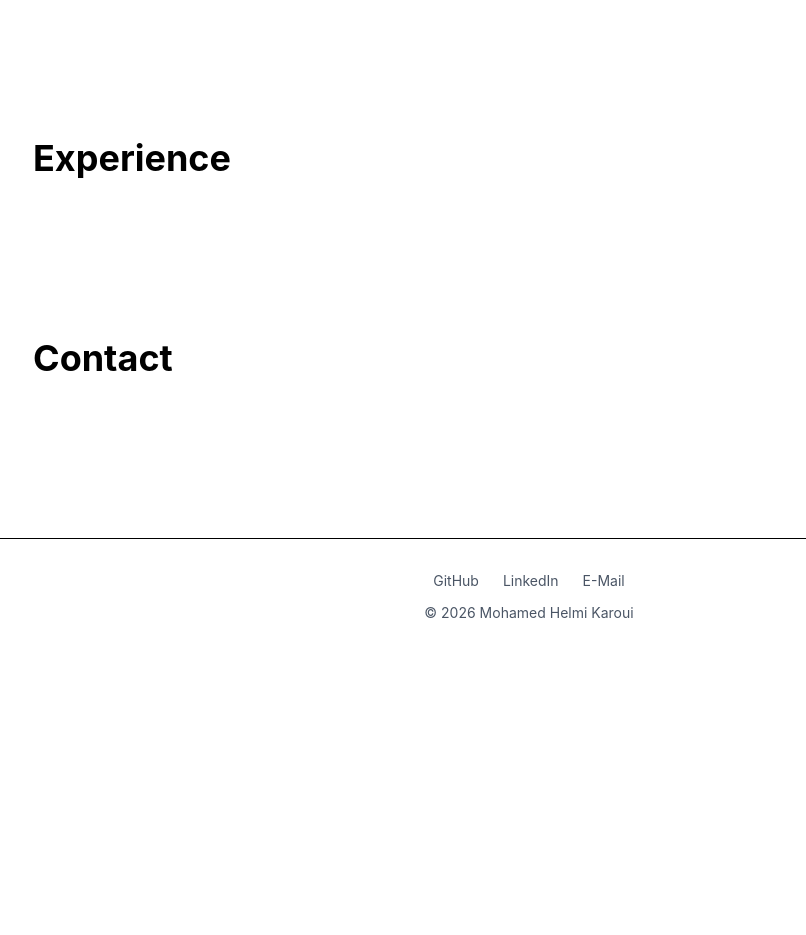
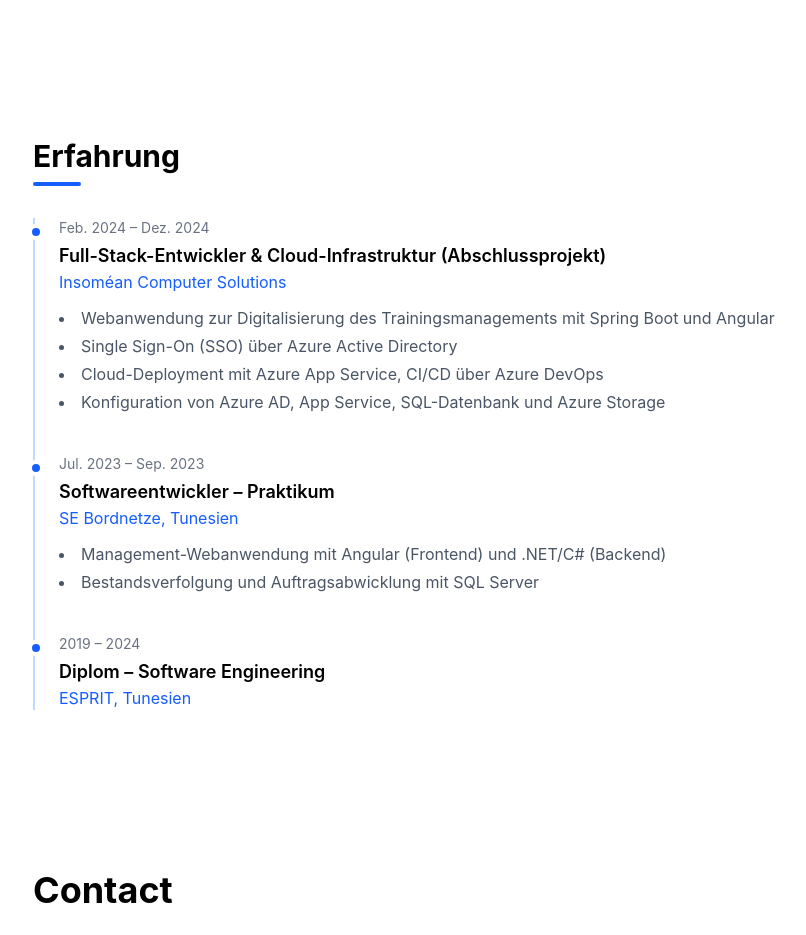
Before and after one commit to Medhelmii/portfolio, a React app: page / in a window 1280 px wide. Shown: the part 3080-4015 px from the top of the page, without its empty margins (111-917 px from the left). Before the commit the page ends 3735 px from the top, so only its background shows below. Built offline with nearby package versions, Linux system fonts and the light colour scheme; the HTML template or start-up script is replaced by a standard one.

Commit message:
Add experience timeline

```diff
--- a/src/components/Experience.jsx
+++ b/src/components/Experience.jsx
@@ -1,7 +1,30 @@
+import SectionTitle from './SectionTitle'
+import experience from '../data/experience'
+
 function Experience() {
     return (
         <section id="experience" className="py-20">
-            <h1 className="text-4xl font-bold">Experience</h1>
+            <SectionTitle title="Erfahrung" />
+
+            <ol className="border-l-2 border-blue-200 space-y-10">
+                {experience.map((item) => (
+                    <li key={item.title} className="relative ml-6">
+                        <span className="absolute -left-[31px] top-1.5 w-4 h-4 rounded-full bg-blue-600 border-4 border-white" />
+
+                        <p className="text-sm text-gray-500">{item.period}</p>
+                        <h3 className="font-semibold text-lg mt-1">{item.title}</h3>
+                        <p className="text-blue-600">{item.company}</p>
+
+                        {item.points.length > 0 && (
+                            <ul className="mt-3 list-disc list-inside text-gray-600 space-y-1">
+                                {item.points.map((point) => (
+                                    <li key={point}>{point}</li>
+                                ))}
+                            </ul>
+                        )}
+                    </li>
+                ))}
+            </ol>
         </section>
     )
 }
--- /dev/null
+++ b/src/data/experience.js
@@ -0,0 +1,30 @@
+const experience = [
+    {
+        title: 'Full-Stack-Entwickler & Cloud-Infrastruktur (Abschlussprojekt)',
+        company: 'Insoméan Computer Solutions',
+        period: 'Feb. 2024 – Dez. 2024',
+        points: [
+            'Webanwendung zur Digitalisierung des Trainingsmanagements mit Spring Boot und Angular',
+            'Single Sign-On (SSO) über Azure Active Directory',
+            'Cloud-Deployment mit Azure App Service, CI/CD über Azure DevOps',
+            'Konfiguration von Azure AD, App Service, SQL-Datenbank und Azure Storage',
+        ],
+    },
+    {
+        title: 'Softwareentwickler – Praktikum',
+        company: 'SE Bordnetze, Tunesien',
+        period: 'Jul. 2023 – Sep. 2023',
+        points: [
+            'Management-Webanwendung mit Angular (Frontend) und .NET/C# (Backend)',
+            'Bestandsverfolgung und Auftragsabwicklung mit SQL Server',
+        ],
+    },
+    {
+        title: 'Diplom – Software Engineering',
+        company: 'ESPRIT, Tunesien',
+        period: '2019 – 2024',
+        points: [],
+    },
+]
+
+export default experience
```
